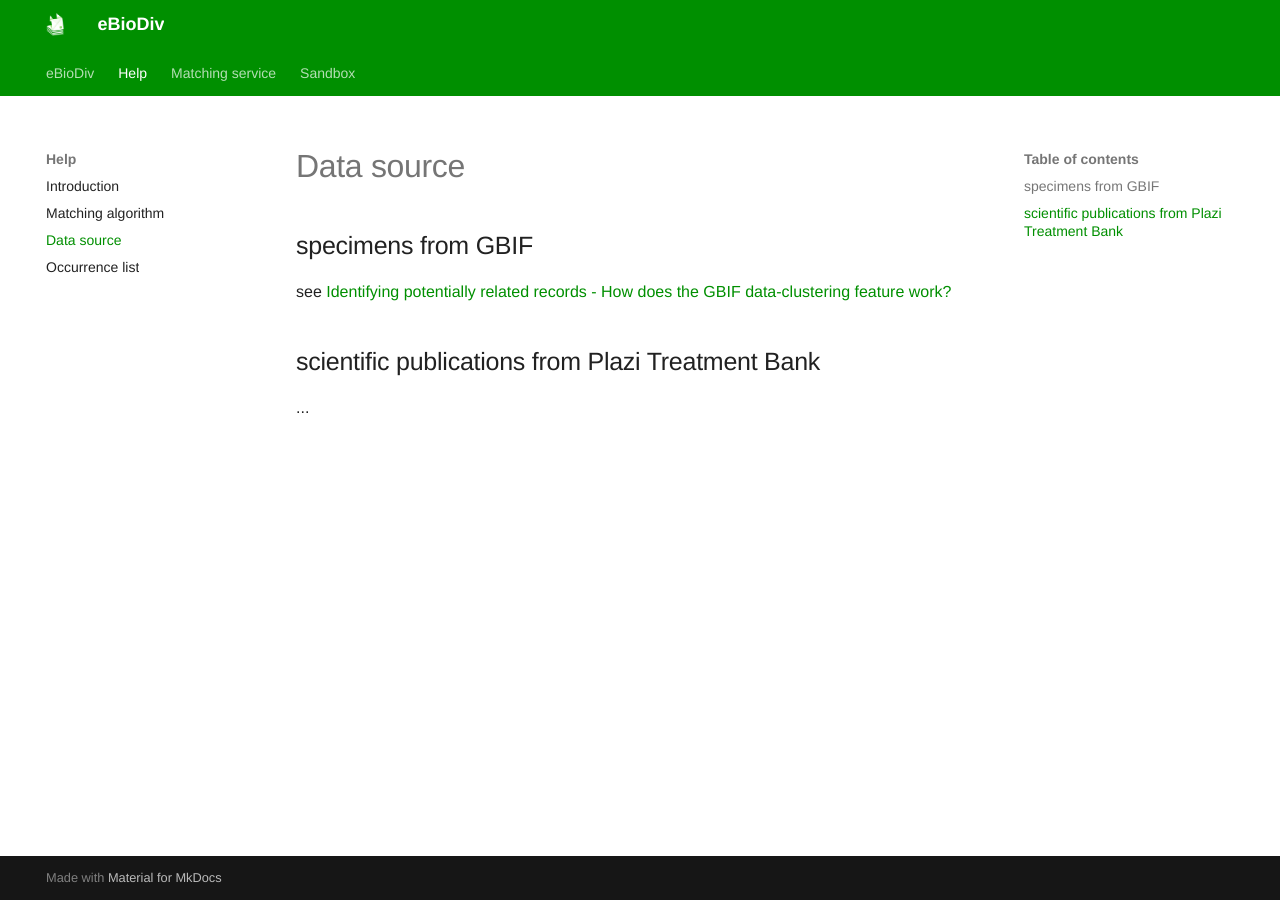
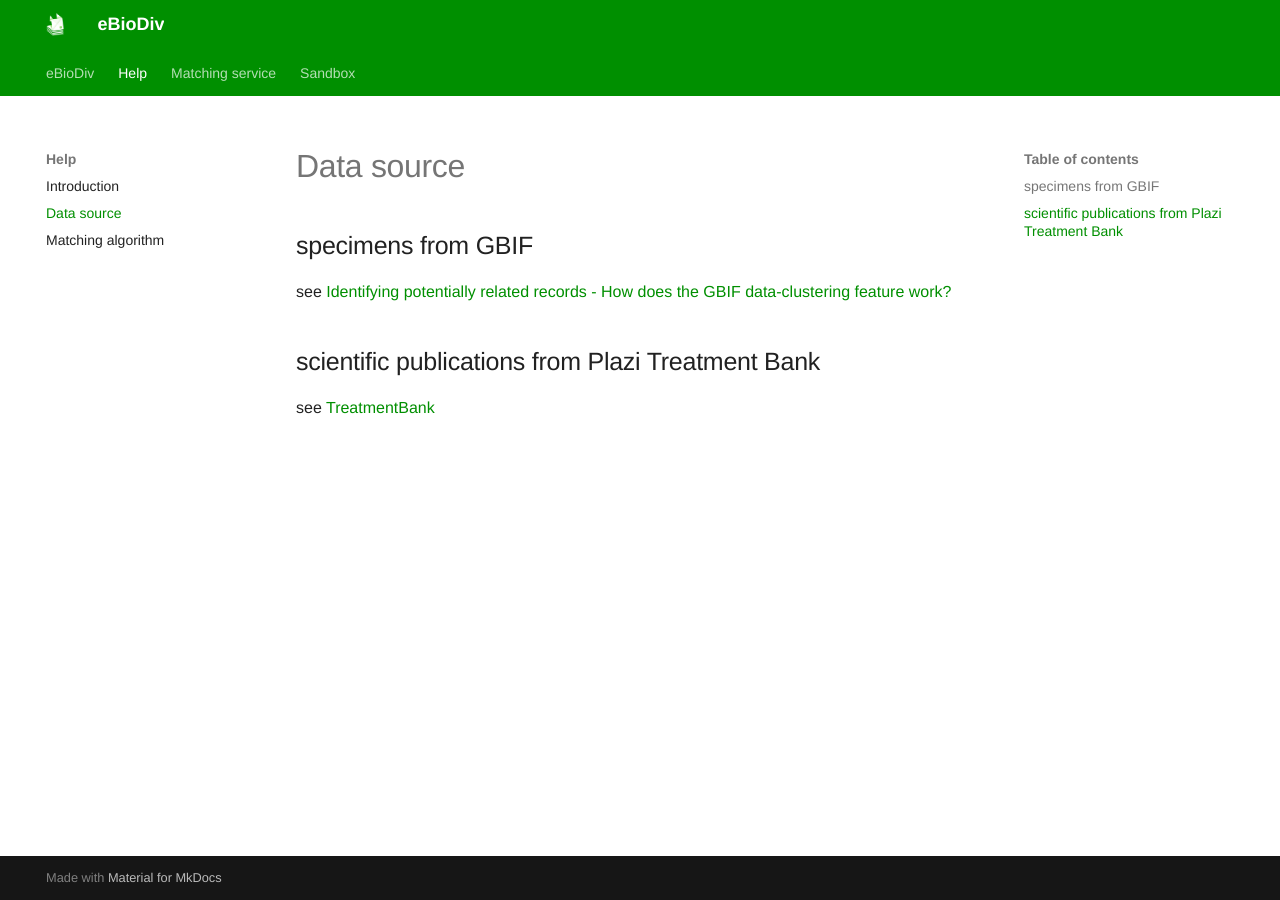
Before and after one commit to bitem-heg-geneve/ebiodiv-website, an MkDocs documentation site: the page built from docs/help/data.md, in a window 1280 px wide. Built offline with MkDocs 1.6.1 and Material for MkDocs 9.7.7, drawn with Linux system fonts in a browser that asks for light colours; comment, search, counter and statistics services are not loaded.

Commit message:
Remove Occurrence list page

```diff
--- a/docs/help/data.md
+++ b/docs/help/data.md
@@ -7,4 +7,4 @@ see [Identifying potentially related records - How does the GBIF data-clustering
 
 ## scientific publications from Plazi Treatment Bank
 
-...
+see [TreatmentBank](https://plazi.org/treatmentbank/)
--- a/mkdocs.yml
+++ b/mkdocs.yml
@@ -6,9 +6,8 @@ nav:
   - eBioDiv: 'index.md'
   - Help:
       - 'Introduction': 'help/index.md'
+      - 'Data source': 'help/data.md'
       - 'Matching algorithm': 'help/matching_algorithm.md'
-      - 'Data source': 'help/data.md'
-      - 'Occurrence list': 'help/occurrence_list.md'
   - Matching service: https://prod.ebiodiv.org/
   - Sandbox: https://sandbox.ebiodiv.org/
 markdown_extensions:
@@ -33,6 +32,8 @@ theme:
     accent: indigo
   features:
     - navigation.tabs
+    - navigation.tracking
+    - toc.follow
 extra_css:
   - stylesheets/extra.css
 plugins:
```
Also changed, not shown: docs/help/occurrence_list.md (deleted, +0 -5 lines).
